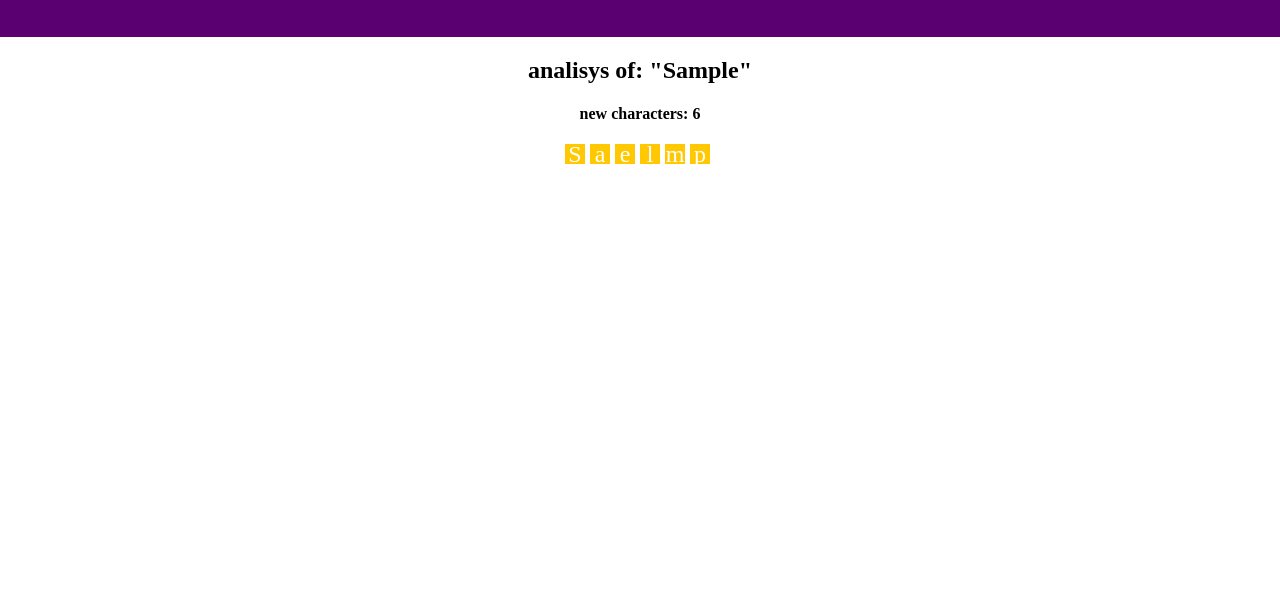
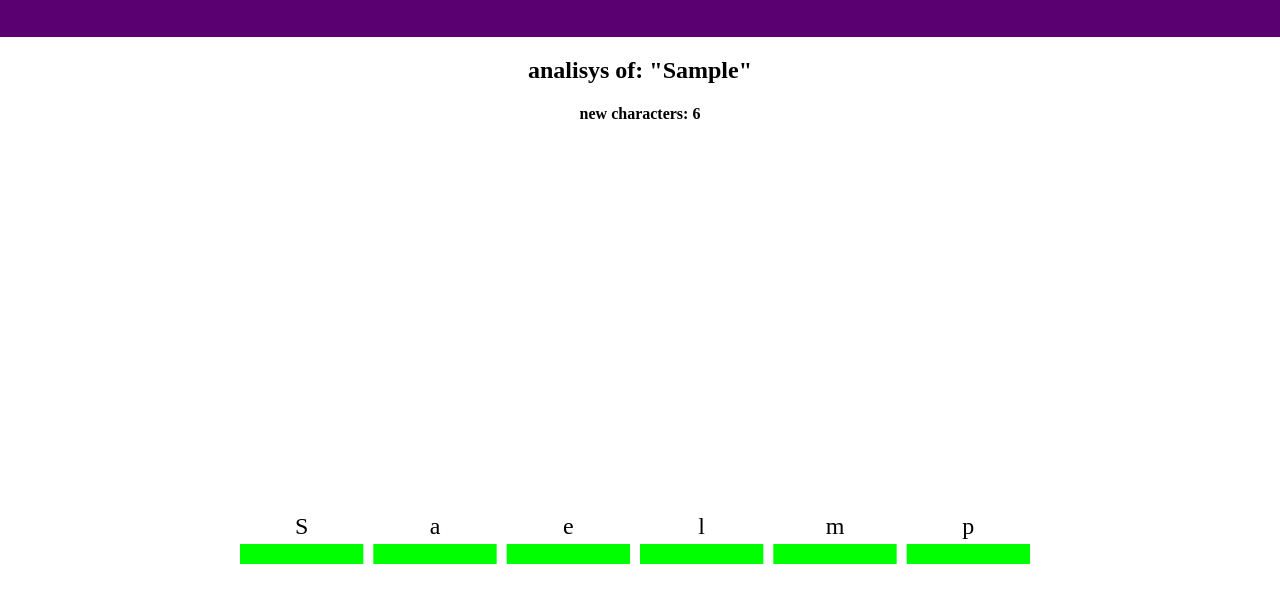
Before and after one commit to hectorcoronado/learnD3, a plain HTML site: page frequency-app/index.html in a window 1280 px wide. Both pictures are taken after typing "Sample" into the empty fields and a click on the button "Count the Letters!". Shown: the part 154-756 px from the top of the page. Drawn offline with nearby package versions, Linux system fonts and the light colour scheme.

Commit message:
refactors to use svg rect elements

```diff
--- a/frequency-app/app.js
+++ b/frequency-app/app.js
@@ -4,48 +4,13 @@ fn that returns arr of {}, where each obj stores the char and its count as value
 */
 const d3 = window.d3
 
-d3.select('form')
-  .on('submit', () => {
-    d3.event.preventDefault()
-    let input = d3.select('input')
-    let text = input.property('value')
+let width = 800
+let height = 400
+let barPadding = 10
 
-    // update selection (saved to variable 'letters'):
-    const letters = d3.select('#letters')
-                      .selectAll('.letter')
-                      // pass data() a keyFn, set text based on char, not index:
-                      .data(getFrequency(text), d => d.character)
-
-    // exit selection (remove 'new' class from any existing el's in update):
-    letters
-        .classed('new', false)
-      .exit()
-      .remove()
-
-    // enter selection:
-    letters
-      .enter()
-      .append('div')
-        .classed('letter', true)
-        .classed('new', true)
-      // merge enter & update selections to apply styles to both:
-      .merge(letters)
-        .style('width', '20px')
-        .style('line-height', '20px')
-        .style('margin-right', '5px')
-        .style('height', (d) => {
-          return `${d.count * 20}px`
-        })
-        .text(d => d.character)
-
-    d3.select('#phrase')
-      .text(`analisys of: "${text}"`)
-
-    d3.select('#count')
-      .text(`new characters: ${letters.enter().nodes().length}`)
-
-    input.property('value', '')
-  })
+let svg = d3.select('svg')
+    .attr('width', width)
+    .attr('height', height)
 
 d3.select('#reset')
   .on('click', () => {
@@ -57,6 +22,68 @@ d3.select('#reset')
 
     d3.select('#count')
       .text('')
+  })
+
+d3.select('form')
+  .on('submit', () => {
+    d3.event.preventDefault()
+    let input = d3.select('input')
+    let text = input.property('value')
+    let data = getFrequency(text)
+    var barWidth = width / data.length - barPadding
+    // update selection (saved to variable 'letters'):
+    const letters = svg
+                      .selectAll('.letter')
+                      // pass data() a keyFn, set text based on char, not index:
+                      .data(data, d => d.character)
+
+    // exit selection (remove 'new' class from any existing el's in update):
+    letters
+        .classed('new', false)
+      .exit()
+      .remove()
+
+    // enter selection:
+    let letterEnter = letters
+      .enter()
+      .append('g')
+        // for each bar rendered (i), move the x-coord over by 25:
+        .classed('letter', true)
+        .classed('new', true)
+
+    letterEnter.append('rect')
+    letterEnter.append('text')
+
+    // merge enter & update selections to apply styles to both:
+    letterEnter.merge(letters)
+      .select('rect')
+        .style('width', barWidth)
+        .style('height', (d) => { return d.count * 20 })
+        .attr('x', (d, i) => {
+          return (barWidth + barPadding) * i
+        })
+        .attr('y', (d) => {
+          return height - d.count * 20
+        })
+
+    letterEnter.merge(letters)
+      .select('text')
+        .attr('x', (d, i) => {
+          return (barWidth + barPadding) * i + barWidth / 2
+        })
+        .attr('text-anchor', 'middle')
+        .attr('y', (d) => {
+          return height - d.count * 20 - 10
+        })
+        .text(d => d.character)
+
+    d3.select('#phrase')
+      .text(`analisys of: "${text}"`)
+
+    d3.select('#count')
+      .text(`new characters: ${letters.enter().nodes().length}`)
+
+    input.property('value', '')
   })
 
 const getFrequency = (str) => {
--- a/frequency-app/index.html
+++ b/frequency-app/index.html
@@ -17,7 +17,7 @@
   <div>
     <h2 id="phrase"></h2>
     <h4 id="count"></h4>
-    <div id="letters"></div>
+    <svg id='letters'></svg>
   </div>
   <script src="https://d3js.org/d3.v4.js"></script>
   <script src="app.js"></script>
--- a/frequency-app/style.css
+++ b/frequency-app/style.css
@@ -31,17 +31,16 @@ form > button:hover {
 
 #letters {
   margin: 20px auto 0;
-  width: 800px;
 }
 
-.letter {
-  display: inline-block;
-  text-align: center;
-  background-color: #ffc800;
-  vertical-align: bottom;
+.letter rect {
+  fill: #ffc800;
 }
 
-.new {
+.new rect {
+  fill: #00ff00;
+}
+
+.new text {
   font-size: 1.5em;
-  color: #ffffff;
 }
```
